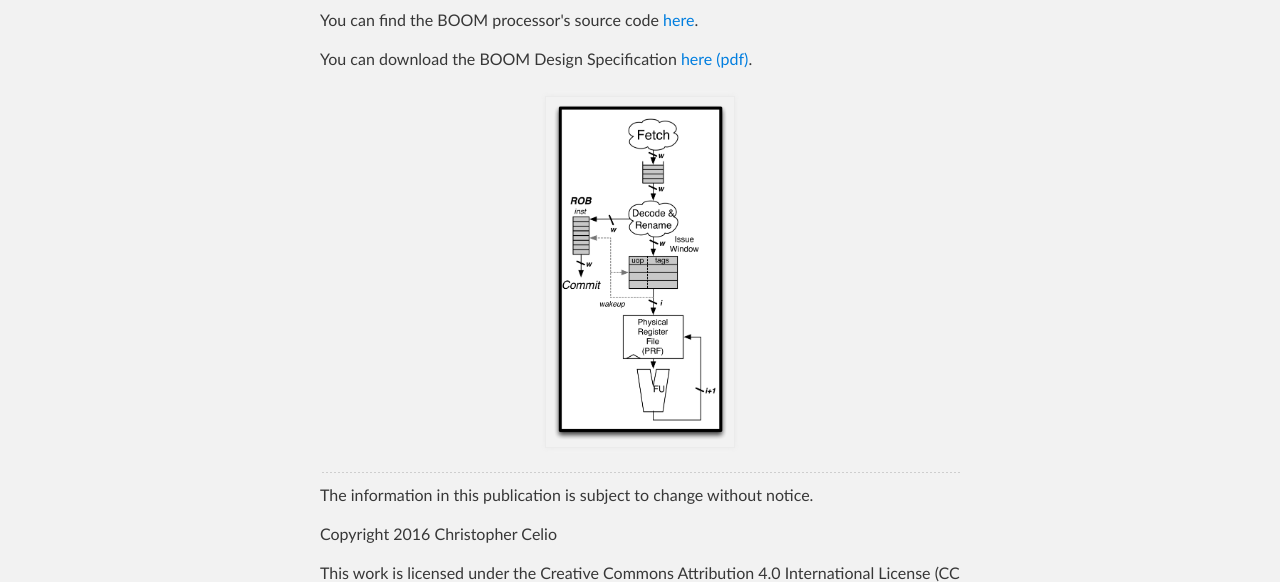
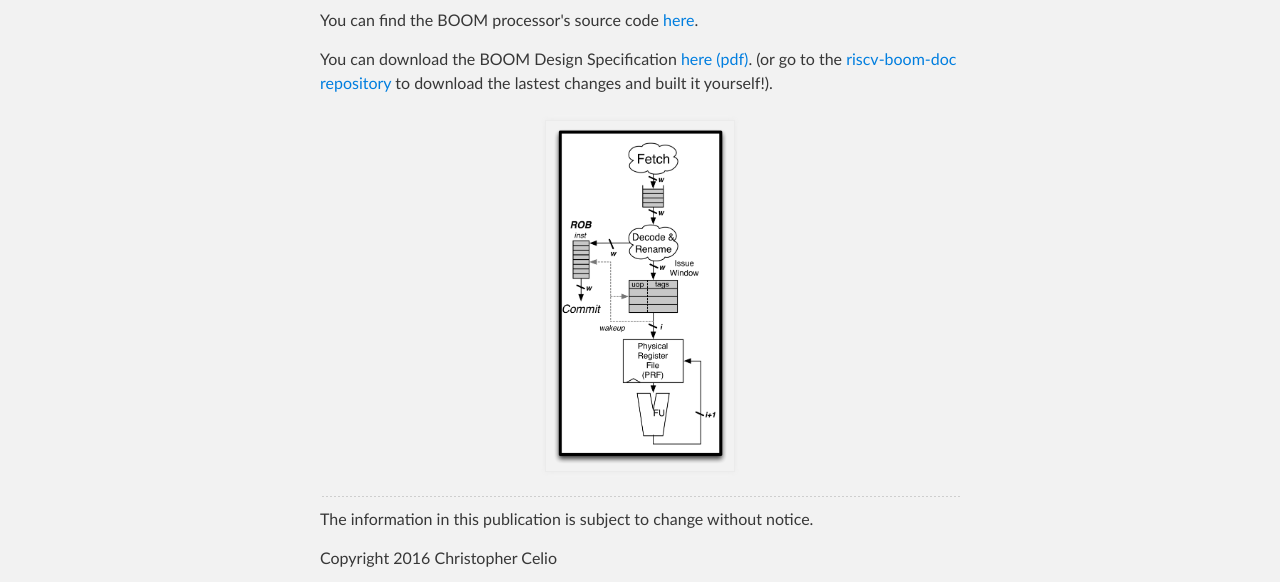
Before and after one commit to ccelio/riscv-boom-doc, a plain HTML site: page index.html in a window 1280 px wide. Shown: the part 192-774 px from the top of the page. Drawn offline with Linux system fonts and the light colour scheme.

Commit message:
Update index.html

```diff
--- a/index.html
+++ b/index.html
@@ -40,6 +40,7 @@ You can find the BOOM processor's source code <a href="https://ucb-bar.github.io
 </p>
 <p>
 You can download the BOOM Design Specification <a href="https://github.com/ccelio/riscv-boom-doc/raw/gh-pages/boom-spec.pdf">here (pdf)</a>.
+(or go to the <a href="https://github.com/ccelio/riscv-boom-doc">riscv-boom-doc repository</a> to download the lastest changes and built it yourself!).
 </p>
 
 <center><img src=images/boom_diagram.png height="340"></center>
```
